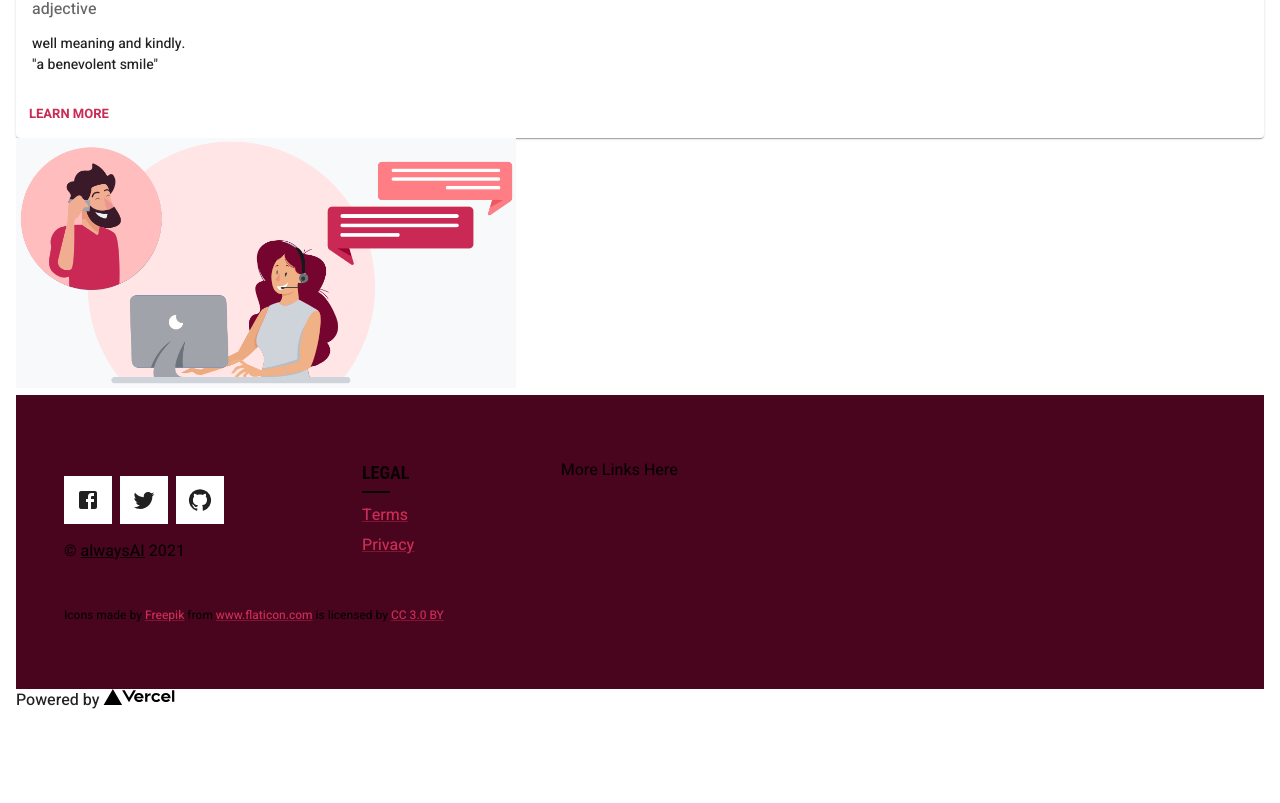
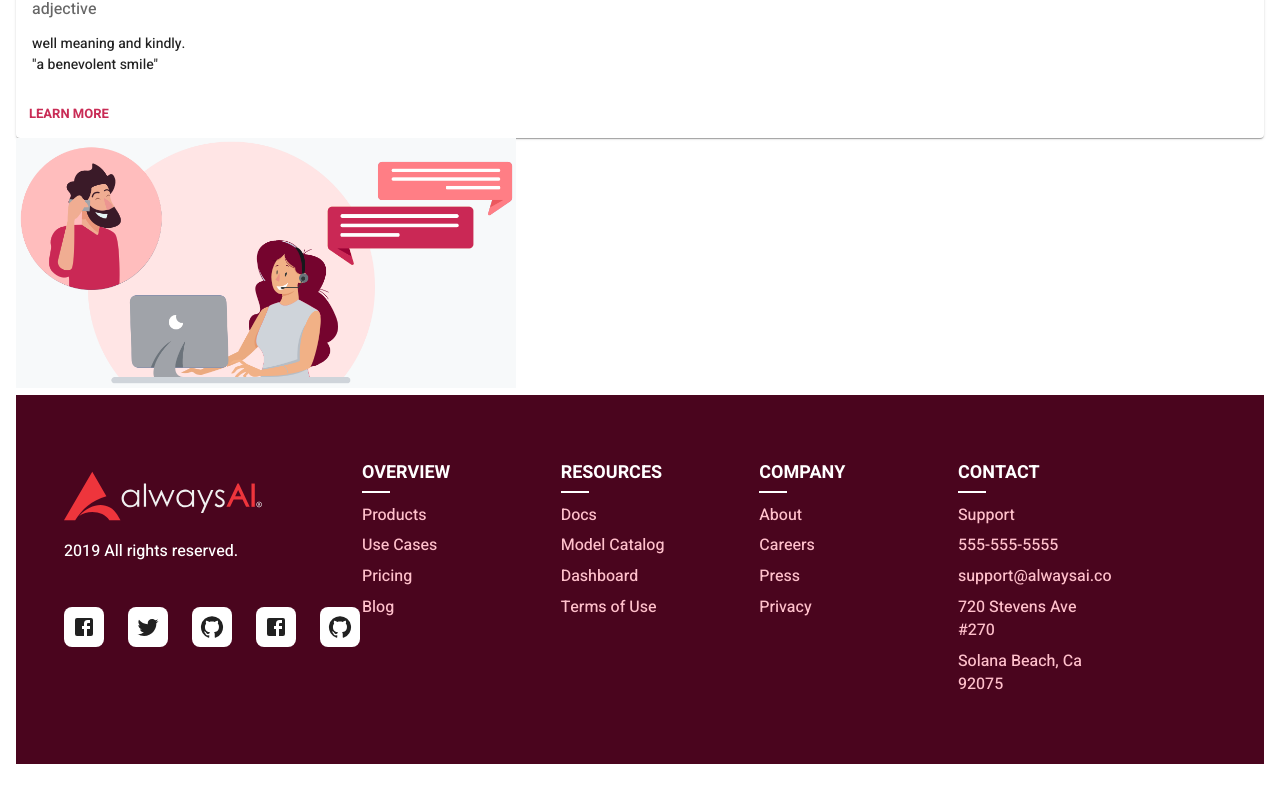
Before and after one commit to chiakat/nextjs-devices-pricing, a Next.js app: page /pricing in a window 1280 px wide. Shown: the part 713-1516 px from the top of the page. Built offline with nearby package versions, Linux system fonts and the light colour scheme.

Commit message:
Update Footer with formatting and links

```diff
--- a/components/Footer.js
+++ b/components/Footer.js
@@ -1,52 +1,40 @@
 import * as React from 'react';
+import Image from 'next/image';
 import FacebookIcon from '@mui/icons-material/Facebook';
 import GitHubIcon from '@mui/icons-material/GitHub';
 import TwitterIcon from '@mui/icons-material/Twitter';
 import {
-  Box, Grid, Link, Container, TextField,
+  Box, Grid, Link, Container,
 } from '@mui/material';
 import Typography from '../theme/typography';
 
-function Copyright() {
-  return (
-    <React.Fragment>
-      {'© '}
-      <Link color="inherit" href="https://alwaysai.co/">
-        alwaysAI
-      </Link>{' '}
-      {new Date().getFullYear()}
-    </React.Fragment>
-  );
-}
-
 const iconStyle = {
-  width: 48,
-  height: 48,
+  width: 40,
+  height: 40,
   display: 'flex',
   justifyContent: 'center',
   alignItems: 'center',
   backgroundColor: 'white',
-  mr: 1,
+  borderRadius: 2,
+  mr: 3,
   '&:hover': {
     bgcolor: 'secondary.light',
   },
 };
 
-export default function AppFooter() {
+function Logo() {
   return (
-    <Typography
-      component="footer"
-      sx={{ display: 'flex', bgcolor: 'secondary.dark' }}
-    >
-      <Container sx={{ my: 8, display: 'flex' }}>
-        <Grid container spacing={5}>
-          <Grid item xs={6} sm={4} md={3}>
+    <React.Fragment>
+      <Image src="/images/aai-logo.svg" alt="alwaysAI Logo" width={200} height={75} />
+      <Typography fontSize="sm" color="white">
+        2019 All rights reserved.
+      </Typography>
       <Grid
         container
         direction="column"
         justifyContent="flex-end"
         spacing={2}
-              sx={{ height: 120 }}
+        sx={{ height: 100 }}
       >
         <Grid item sx={{ display: 'flex' }}>
           <Box component="a" href="https://facebook.com/" sx={iconStyle}>
@@ -66,48 +54,111 @@ export default function AppFooter() {
           >
             <GitHubIcon />
           </Box>
-              </Grid>
-              <Grid item>
-                <Copyright />
+          <Box component="a" href="https://facebook.com/" sx={iconStyle}>
+            <FacebookIcon />
+          </Box>
+          <Box
+            component="a"
+            href="https://github.com/"
+            sx={iconStyle}
+          >
+            <GitHubIcon />
+          </Box>
         </Grid>
       </Grid>
+    </React.Fragment>
+  );
+}
+
+export default function Footer() {
+  return (
+    <Typography
+      component="footer"
+      sx={{ display: 'flex', bgcolor: 'secondary.dark' }}
+    >
+      <Container sx={{ my: 8, display: 'flex' }}>
+        <Grid container spacing={5}>
+          <Grid item sx={{ width: 300 }} xs={6} sm={4} md={3}>
+            <Logo />
           </Grid>
             <Grid item xs={6} sm={4} md={2}>
-            <Typography variant="h6" marked="left" gutterBottom>
-              Legal
+              <Typography variant="h6" marked="left" color="white" gutterBottom>
+                Overview
               </Typography>
               <Box component="ul" sx={{ m: 0, listStyle: 'none', p: 0 }}>
                 <Box component="li" sx={{ py: 0.5 }}>
-                <Link href="https://alwaysai.co/">Terms</Link>
+                  <Link href="https://alwaysai.co/" underline='hover' color='pink'>Products</Link>
                 </Box>
                 <Box component="li" sx={{ py: 0.5 }}>
-                <Link href="https://alwaysai.co/">Privacy</Link>
+                  <Link href="https://alwaysai.co/" underline='hover' color='pink'>Use Cases</Link>
+                </Box>
+                <Box component="li" sx={{ py: 0.5 }}>
+                  <Link href="https://alwaysai.co/" underline='hover' color='pink'>Pricing</Link>
+                </Box>
+                <Box component="li" sx={{ py: 0.5 }}>
+                  <Link href="https://alwaysai.co/" underline='hover' color='pink'>Blog</Link>
                 </Box>
               </Box>
             </Grid>
-          <Grid item xs={6} sm={8} md={4}>
-          More Links Here
+            <Grid item xs={6} sm={4} md={2}>
+              <Typography variant="h6" marked="left" color="white" gutterBottom>
+                Resources
+              </Typography>
+              <Box component="ul" sx={{ m: 0, listStyle: 'none', p: 0 }}>
+                <Box component="li" sx={{ py: 0.5 }}>
+                  <Link href="https://alwaysai.co/" underline='hover' color='pink'>Docs</Link>
+                </Box>
+                <Box component="li" sx={{ py: 0.5 }}>
+                  <Link href="https://alwaysai.co/" underline='hover' color='pink'>Model Catalog</Link>
+                </Box>
+                <Box component="li" sx={{ py: 0.5 }}>
+                  <Link href="https://alwaysai.co/" underline='hover' color='pink'>Dashboard</Link>
+                </Box>
+                <Box component="li" sx={{ py: 0.5 }}>
+                  <Link href="https://alwaysai.co/" underline='hover' color='pink'>Terms of Use</Link>
+                </Box>
+              </Box>
             </Grid>
-          <Grid item>
-            <Typography variant="caption">
-              {'Icons made by '}
-              <Link href="https://www.freepik.com" rel="sponsored" title="Freepik">
-                Freepik
-              </Link>
-              {' from '}
-              <Link href="https://www.flaticon.com" rel="sponsored" title="Flaticon">
-                www.flaticon.com
-              </Link>
-              {' is licensed by '}
-              <Link
-                href="https://creativecommons.org/licenses/by/3.0/"
-                title="Creative Commons BY 3.0"
-                target="_blank"
-                rel="noopener noreferrer"
-              >
-                CC 3.0 BY
-              </Link>
+            <Grid item xs={6} sm={4} md={2}>
+              <Typography variant="h6" marked="left" color="white" gutterBottom>
+                Company
               </Typography>
+              <Box component="ul" sx={{ m: 0, listStyle: 'none', p: 0 }}>
+                <Box component="li" sx={{ py: 0.5 }}>
+                  <Link href="https://alwaysai.co/" underline='hover' color='pink'>About</Link>
+                </Box>
+                <Box component="li" sx={{ py: 0.5 }}>
+                  <Link href="https://alwaysai.co/" underline='hover' color='pink'>Careers</Link>
+                </Box>
+                <Box component="li" sx={{ py: 0.5 }}>
+                  <Link href="https://alwaysai.co/" underline='hover' color='pink'>Press</Link>
+                </Box>
+                <Box component="li" sx={{ py: 0.5 }}>
+                  <Link href="https://alwaysai.co/" underline='hover' color='pink'>Privacy</Link>
+                </Box>
+              </Box>
+            </Grid>
+            <Grid item xs={6} sm={4} md={2}>
+              <Typography variant="h6" marked="left" color="white" gutterBottom>
+                Contact
+              </Typography>
+              <Box component="ul" sx={{ m: 0, listStyle: 'none', p: 0 }}>
+                <Box component="li" sx={{ py: 0.5 }}>
+                  <Typography color="pink">Support</Typography>
+                </Box>
+                <Box component="li" sx={{ py: 0.5 }}>
+                  <Typography color="pink">555-555-5555</Typography>
+                </Box>
+                <Box component="li" sx={{ py: 0.5 }}>
+                  <Link href="mailto:support@alwaysai.co" underline='hover' color='pink'>support@alwaysai.co</Link>
+                </Box>
+                <Box component="li" sx={{ py: 0.5 }}>
+                  <Typography color="pink">720 Stevens Ave #270</Typography>
+                </Box>
+                <Box component="li" sx={{ py: 0.5 }}>
+                  <Typography color="pink">Solana Beach, Ca 92075</Typography>
+                </Box>
+              </Box>
             </Grid>
           </Grid>
       </Container>
--- a/components/layout.js
+++ b/components/layout.js
@@ -38,18 +38,6 @@ export default function Layout({ children, home }) {
       </header>
       <main>{children}</main>
       <Footer />
-      <footer className={styles.footer}>
-      <a
-        href="https://vercel.com?utm_source=create-next-app&utm_medium=default-template&utm_campaign=create-next-app"
-        target="_blank"
-        rel="noopener noreferrer"
-      >
-        Powered by{' '}
-        <span className={styles.logo}>
-          <Image src="/images/vercel.svg" alt="Vercel Logo" width={72} height={16} />
-        </span>
-      </a>
-    </footer>
     </div>
   );
 }
--- a/theme/theme.js
+++ b/theme/theme.js
@@ -46,7 +46,7 @@ const rawTheme = createTheme({
 const fontHeader = {
   color: rawTheme.palette.text.primary,
   fontWeight: rawTheme.typography.fontWeightMedium,
-  fontFamily: "'Roboto Condensed', sans-serif",
+  fontFamily: "'Heebo', 'Karla', sans-serif",
   textTransform: 'uppercase',
 };
 
```
Also changed, not shown: public/images/aai-logo-black-text.svg (deleted), public/images/aai-logo.svg (added). Lines whose indentation alone changed are shown as unchanged.
